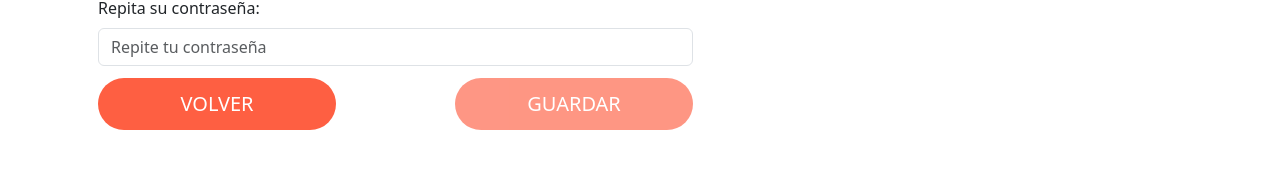
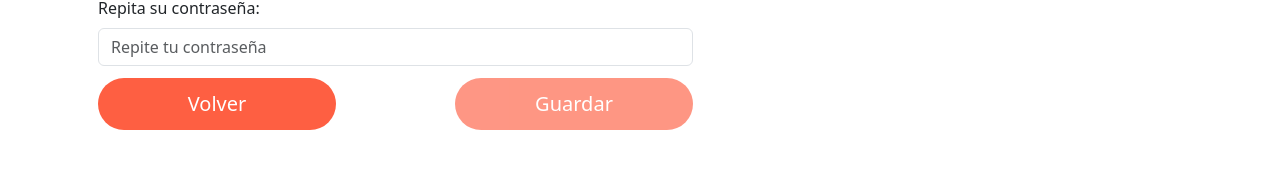
Before and after one commit to jcpardo86/tfm_grupo3, an Angular app: page /newuser in a window 1280 px wide. Shown: the part 666-846 px from the top of the page. Built offline with nearby package versions, Linux system fonts and the light colour scheme; no server answers.

Commit message:
cambio texto botones

```diff
--- a/src/app/components/reset-password-form/reset-password.component.html
+++ b/src/app/components/reset-password-form/reset-password.component.html
@@ -3,7 +3,7 @@
 
 	<div class="mb-3">
 		<label for="email" class="form-label">Email de usuario</label>
-		<input type="text" class="form-control" placeholder="introduce tu email" id="email" formControlName="email">
+		<input type="text" class="form-control" placeholder="Introduce tu email" id="email" formControlName="email">
 		@if(checkControl('email', 'required')){
 		<p class="error text-danger">Campo requerido</p>
 		}
--- a/src/app/pages/form-user/form-user.component.html
+++ b/src/app/pages/form-user/form-user.component.html
@@ -87,7 +87,7 @@
 					</div>
 
 					<div class="my-1 justify-content-between d-flex">
-						<a class="btn btn-primary btn-lg btn_personal rounded-5" [routerLink]="['/home']">VOLVER</a>
+						<a class="btn btn-primary btn-lg btn_personal rounded-5" [routerLink]="['/home']">Volver</a>
 						<input type="submit" [value]=[textBottom] class="btn btn-primary btn-lg btn_personal rounded-5"
 							[disabled]="!modelForm.valid">
 					</div>
--- a/src/app/pages/form-user/form-user.component.ts
+++ b/src/app/pages/form-user/form-user.component.ts
@@ -32,7 +32,7 @@ export class FormUserComponent {
 
 	// Variables
 	titleForm: string = "Regístrate como nuevo usuario";
-	textBottom: string = "GUARDAR";
+	textBottom: string = "Guardar";
 	isUpdatingUser: boolean = false;
 	activatedRoute = inject(ActivatedRoute);
 	imageURL: string | null = null;
@@ -103,7 +103,7 @@ export class FormUserComponent {
 			if (params.id_user) {
 				this.isUpdatingUser = true;
 				this.titleForm = "Actualiza tus datos de usuario";
-				this.textBottom = "ACTUALIZAR";
+				this.textBottom = "Actualizar";
 				const response = await this.userService.getUserById(params.id_user);
 				if (response) {
 					this.modelForm = new FormGroup(
```
